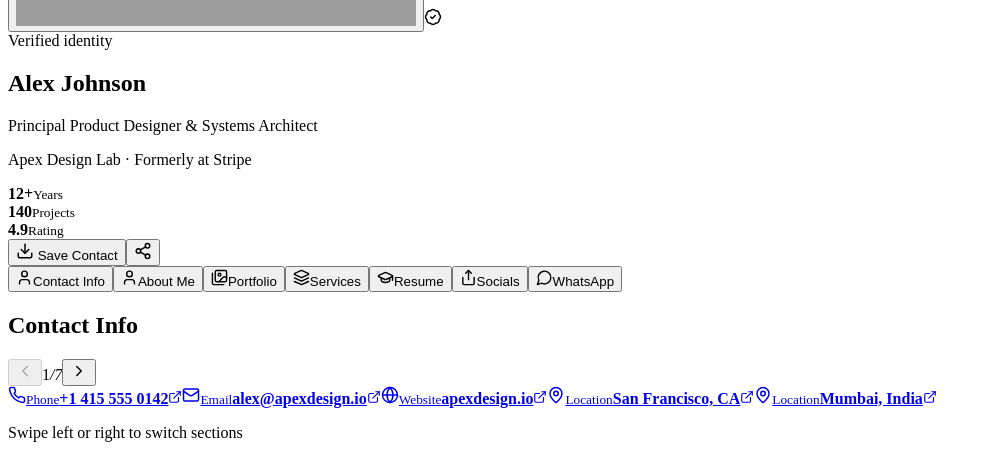
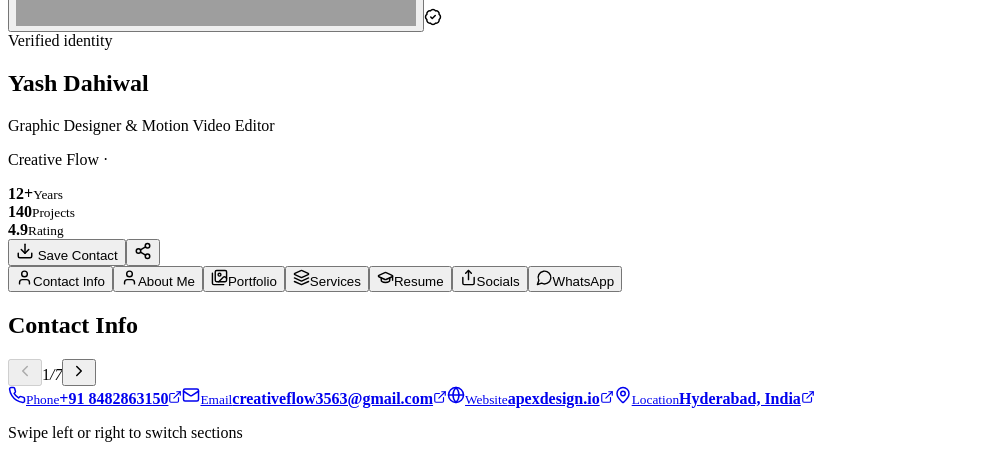
Before and after one commit to VenomGit2/IDGenerator, a React (Vite) app: page / in a window 1280 px wide. Shown: the part 429-886 px from the top of the page, without its empty margins (0-991 px from the left). Built offline with nearby package versions, Linux system fonts and the light colour scheme; grey boxes are pictures that could not be loaded; the HTML template or start-up script is replaced by a standard one.

Commit message:
updated details

```diff
--- a/src/data/content.js
+++ b/src/data/content.js
@@ -28,8 +28,8 @@
 // Leave a link as '' (empty) to hide that button.
 // ---------------------------------------------------------------
 export const portfolioFolders = {
-  images: 'https://drive.google.com/drive/folders/REPLACE_WITH_YOUR_IMAGES_FOLDER_ID?usp=sharing', // ⚠️ SAMPLE link. Replace it with your own images folder link
-  videos: 'https://drive.google.com/drive/folders/REPLACE_WITH_YOUR_VIDEOS_FOLDER_ID?usp=sharing', // ⚠️ SAMPLE link. Replace it with your own videos folder link
+  images: 'https://drive.google.com/drive/folders/1HaJPwbXHqTVediyk-UbMtcGQuCsXyXpS', // ⚠️ SAMPLE link. Replace it with your own images folder link
+  videos:'https://drive.google.com/drive/folders/1-o5ylidt6xDeOmSd5pYjiEJYmubj7jDT', // ⚠️ SAMPLE link. Replace it with your own videos folder link
 }
 
 
--- a/src/data/profile.js
+++ b/src/data/profile.js
@@ -2,18 +2,18 @@
 // Change these values and the whole page updates.
 
 export const profile = {
-  name: 'Alex Johnson',
+  name: 'Yash Dahiwal',
   idNumber: 'IQ-000241',
-  title: 'Principal Product Designer & Systems Architect',
-  company: 'Apex Design Lab',
-  previous: 'Formerly at Stripe',
-  bio: 'I design systems that scale: from design languages used by thousands of teams to spatial computing interfaces that feel effortless. I partner with founders and product teams to turn complex ideas into clear, durable products.',
+  title: 'Graphic Designer & Motion Video Editor',
+  company: 'Creative Flow',
+
+  bio: 'Creative Designer Specializing in Branding, Printing and Social Media With a background in 3 years of design, I bring a blend of creativity and strategic thinking to every project. My expertise in branding, logo creation, print design, and social media allows me to craft cohesive visual narratives that resonate with audiences and fulfill business goals.',
   // Your photo: a Google Drive share link (Anyone with the link can view), or a file like '/me.jpg' in the public/ folder.
   photo: 'https://i.pravatar.cc/400?img=12',
-  phone: '+1 415 555 0142',
-  email: 'alex@apexdesign.io',
+  phone: '+91 8482863150',
+  email: 'creativeflow3563@gmail.com',
   website: 'apexdesign.io',
-  locations: ['San Francisco, CA', 'Mumbai, India'],
+  locations: ['Hyderabad, India'],
   url: 'https://identiq.in/u/demo', // used for the QR code and sharing
 
   // ✏️ The "Open for work" banner at the bottom of the page. The button opens your WhatsApp chat.
@@ -26,16 +26,16 @@ export const profile = {
   whatsapp: {
     // Your WhatsApp Business number: country code + number, digits only. No +, spaces or dashes.
     // Example: +1 415 555 0142  ->  '14155550142'.   (This is a sample number. Replace it with yours!)
-    number: '14155550142',
+    number: '+918482863150',
     // Shown in the WhatsApp tab
     hours: 'Mon – Sat, 10:00 – 19:00',
     // The message that is typed for the visitor when they tap the main "Chat on WhatsApp" button
-    greeting: 'Hi Alex, I found your digital ID card and would like to talk about a design project.',
+    greeting: 'Hi Yash, I found your digital ID card and would like to talk about a design project.',
     // Quick options. Each one opens WhatsApp with its own ready-written message.
     topics: [
-      { label: 'Hire me for a project', message: 'Hi Alex, I would like to hire you for a design project. Are you available?' },
-      { label: 'Ask for a quote', message: 'Hi Alex, could you share a quote for a design project? Here are the details:' },
-      { label: 'Book a call', message: 'Hi Alex, I would like to book a short call to discuss my project.' },
+      { label: 'Hire me for a project', message: 'Hi Yash, I would like to hire you for a design project. Are you available?' },
+      { label: 'Ask for a quote', message: 'Hi Yash, could you share a quote for a design project? Here are the details:' },
+      { label: 'Book a call', message: 'Hi Yash, I would like to book a short call to discuss my project.' },
     ],
   },
   socials: [
```
Also changed, not shown: 1 other file (tests, documents, lock files or other folders).
